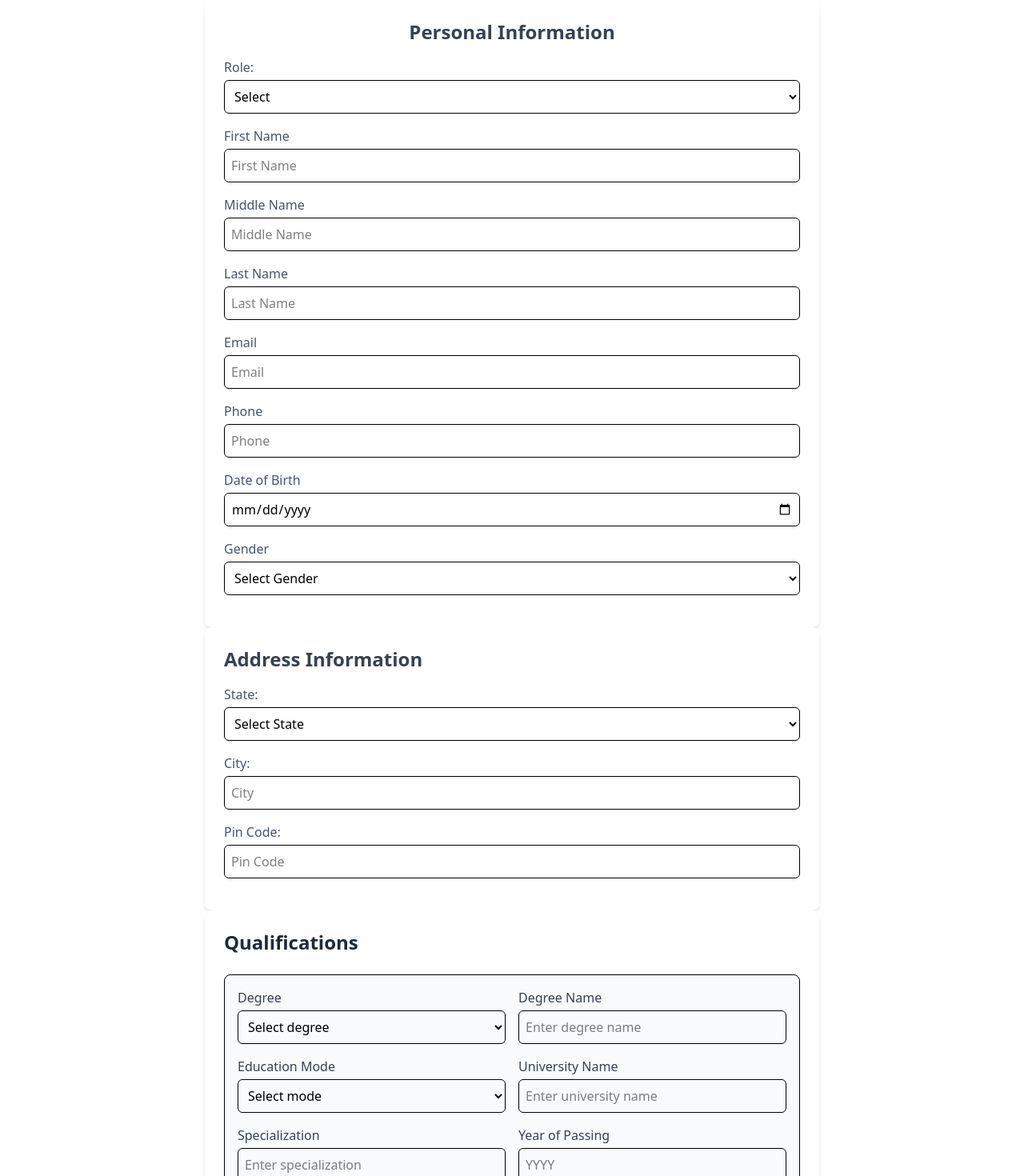
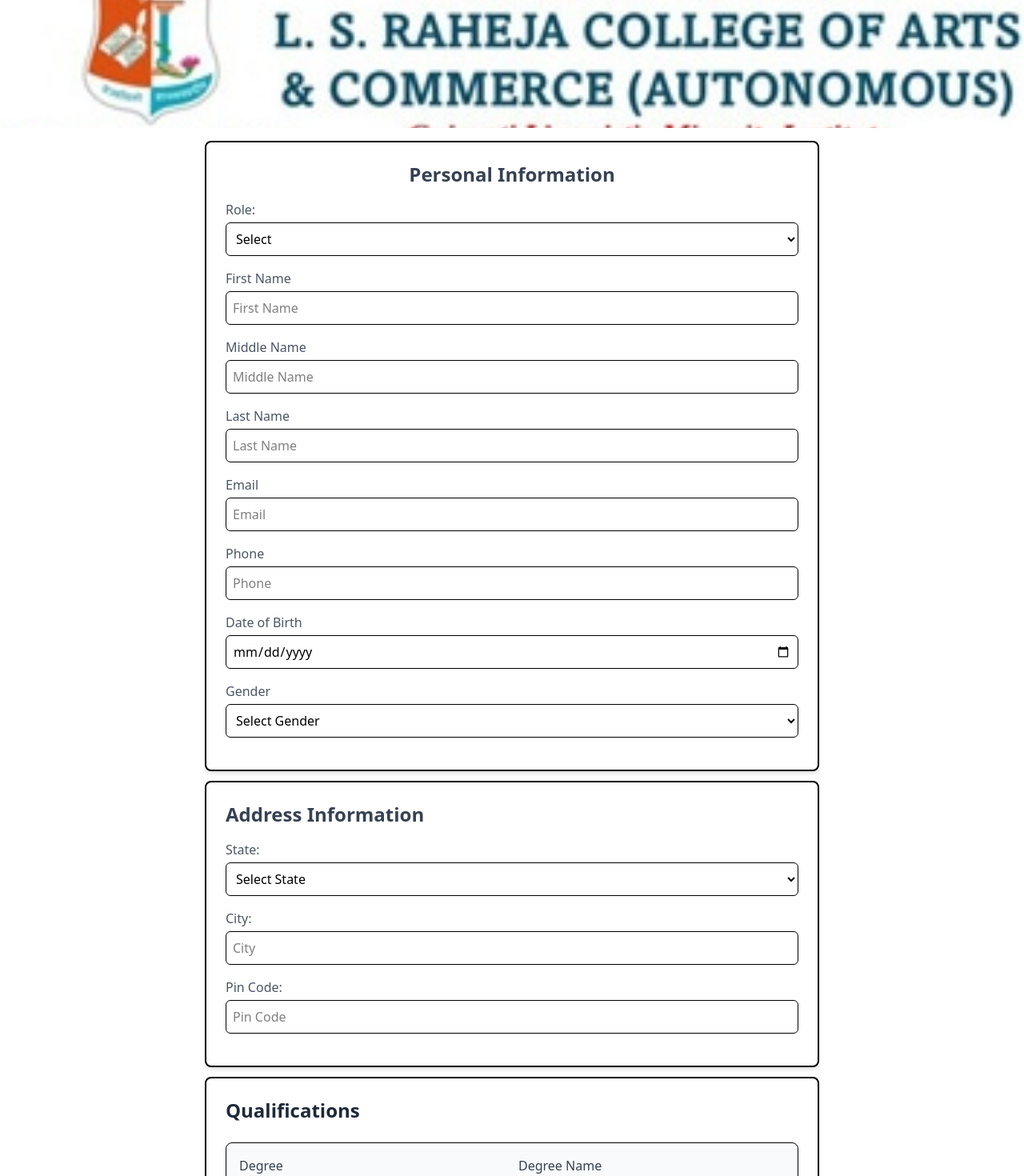
Before and after one commit to Sachi9892/LS-Raheja-Internship-Frontend, a React (Vite) app: page / in a window 1280 px wide. Shown: the top 1470 px of the page at 80% size. Built offline with nearby package versions, Linux system fonts and the light colour scheme.

Commit message:
from stying enchanced

```diff
--- /dev/null
+++ b/src/App.css
@@ -0,0 +1,6 @@
+.applicant-form-container {
+    position: relative;
+    background-image: url("./assets/images/lsrc_logo.png") no-repeat center center fixed ;
+    background-size: contain;
+    opacity: 1;
+}
--- a/src/App.jsx
+++ b/src/App.jsx
@@ -9,10 +9,8 @@
 import PhdForm from "./components/PhdForm"
 import QualificationForm from "./components/QualificationForm"
 import WorkExperienceForm from "./components/WorkExperienceForm"
+import "./App.css"
 
-
-
-// Import your validation schemas
 import {
   personalInfoValidation,
   addressValidation,
@@ -108,6 +106,7 @@
 
 
 const ApplicantForm = () => (
+  <div className="applicant-form-container"> {/* Apply background */}
     <Formik
       initialValues={initialValues}
       onSubmit={handleSubmit}
@@ -118,13 +117,20 @@
         workExperience: workExperienceValidation,
         phd: phdValidation,
         competitiveExams: competitiveExamsValidation,
-      resume: fileValidationSchema, // Validation for the resume field
+        resume: fileValidationSchema,
       })}
-    validateOnChange={true} // Validate when fields change
-    validateOnBlur={true} // Validate when fields lose focus
+      validateOnChange={true}
+      validateOnBlur={true}
     >
       {({ values, setFieldValue, errors }) => (
-      <Form>
+        <Form> {/* Ensure form stays on top */}
+          {/* Banner Image at the Top */}
+          <img
+            src="src\assets\images\lsrj_banner.jpg"
+            alt="Application Banner"
+            className="w-full max-h-40 object-cover mb-4"
+          />
+
           <PersonalInfoForm />
           <AddressForm />
           <QualificationForm />
@@ -132,10 +138,8 @@
           <WorkExperienceForm />
           <PhdForm />
 
-
-        {/* file upload */}
-        <div className="bg-white p-6 rounded-lg shadow-md max-w-3xl mx-auto mt-6">
           {/* File Upload Section */}
+          <div className="bg-white p-6 rounded-lg shadow-md max-w-3xl mx-auto mt-3 border-2 border-black">
             <div className="space-y-2 mb-6">
               <label htmlFor="resume" className="block text-gray-600 font-medium">
                 Upload Resume
@@ -166,10 +170,10 @@
             </div>
 
             {/* Submit Button */}
-          <div className="flex justify-end">
+            <div className="text-center rounded-md mt-6">
               <button
                 type="submit"
-              className="bg-blue-500 text-center text-white px-6 py-2 rounded-md hover:bg-blue-600 focus:outline-none focus:ring-2 focus:ring-blue-400"
+                className="bg-blue-500 text-center text-white px-6 py-2 rounded-md hover:bg-blue-700 focus:outline-none focus:ring-2 focus:ring-blue-300"
               >
                 Submit
               </button>
@@ -178,12 +182,11 @@
 
           {/* Debugging */}
           <pre>{JSON.stringify(values, null, 2)}</pre>
-        <pre>{JSON.stringify(errors, null, 2)}</pre> {/* Display validation errors */}
+          <pre>{JSON.stringify(errors, null, 2)}</pre>
         </Form>
       )}
     </Formik>
-
+  </div>
 );
 
-
 export default ApplicantForm;
--- a/src/components/AddressForm.jsx
+++ b/src/components/AddressForm.jsx
@@ -2,7 +2,10 @@
 
 const AddressForm = () => {
     return (
-        <div className="bg-white p-6 rounded-lg shadow-md max-w-3xl mx-auto">
+
+
+        <div className="bg-white p-6 rounded-lg shadow-md max-w-3xl mx-auto mt-3 border-2 border-black">
+
             <h2 className="text-2xl font-bold text-gray-700 mb-4">Address Information</h2>
 
             {/* State Selection */}
@@ -43,6 +46,7 @@
                 <ErrorMessage name="address.pinCode" component="div" className="text-red-500 text-sm" />
             </div>
         </div>
+
     );
 };
 
--- a/src/components/CompetitiveFormExam.jsx
+++ b/src/components/CompetitiveFormExam.jsx
@@ -14,7 +14,8 @@
     };
 
     return (
-        <div className=" bg-white p-6 rounded-lg shadow-md max-w-3xl mx-auto">
+        <div className="bg-white p-6 rounded-lg shadow-md max-w-3xl mx-auto mt-3 border-2 border-black">
+
             <h3 className="text-2xl font-bold text-gray-700 mb-4">Competitive Exams</h3>
 
             {values.competitiveExams.map((exam, index) => (
--- a/src/components/PersonalInfoForm.jsx
+++ b/src/components/PersonalInfoForm.jsx
@@ -2,7 +2,9 @@
 
 const PersonalInfoForm = () => {
     return (
-        <div className="bg-white p-6 rounded-lg shadow-md max-w-3xl mx-auto">
+
+        <div className="bg-white p-6 rounded-lg shadow-md max-w-3xl mx-auto mt-3 border-2 border-black">
+
 
             <h2 className="text-2xl font-bold text-gray-700 mb-4 text-center">Personal Information</h2>
 
--- a/src/components/PhdForm.jsx
+++ b/src/components/PhdForm.jsx
@@ -17,7 +17,8 @@
     const isNotApplicable = values.phd?.status === "NOT_APPLICABLE";
 
     return (
-        <div className="bg-white p-6 rounded-lg shadow-md max-w-3xl mx-auto">
+        <div className="bg-white p-6 rounded-lg shadow-md max-w-3xl mx-auto mt-3 border-2 border-black">
+
             <h2 className="text-2xl font-bold text-gray-700 mb-4 text-center">PhD Information</h2>
 
             {/* Ph.D. Status Dropdown */}
--- a/src/components/QualificationForm.jsx
+++ b/src/components/QualificationForm.jsx
@@ -2,7 +2,8 @@
 
 const QualificationForm = () => {
     return (
-        <div className="bg-white p-6 rounded-lg shadow-md max-w-3xl mx-auto">
+        <div className="bg-white p-6 rounded-lg shadow-md max-w-3xl mx-auto mt-3 border-2 border-black">
+
             <h2 className="text-2xl font-semibold text-gray-800 mb-6">Qualifications</h2>
 
             <FieldArray name="qualifications">
--- a/src/components/WorkExperienceForm.jsx
+++ b/src/components/WorkExperienceForm.jsx
@@ -13,7 +13,8 @@
     };
 
     return (
-        <div className="bg-white p-6 rounded-lg shadow-md max-w-3xl mx-auto">
+        <div className="bg-white p-6 rounded-lg shadow-md max-w-3xl mx-auto mt-3 border-2 border-black">
+
             <h2 className="text-2xl font-bold text-gray-700 mb-4 text-center">Work Experience</h2>
 
             {/* Fresher or Experienced Selection */}
```
Also changed, not shown: src/assets/images/lsrc_logo.png (added), src/assets/images/lsrj_banner.jpg (added). Lines whose indentation alone changed are shown as unchanged.
